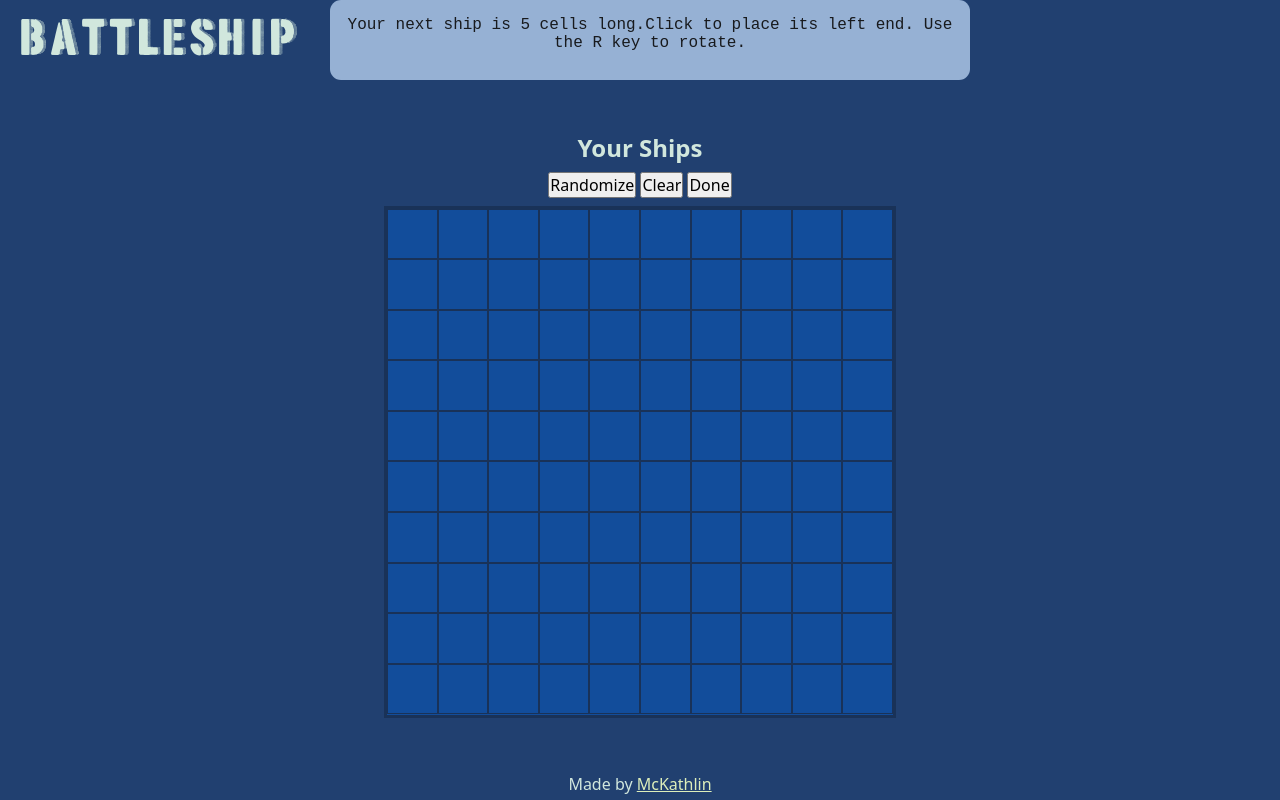
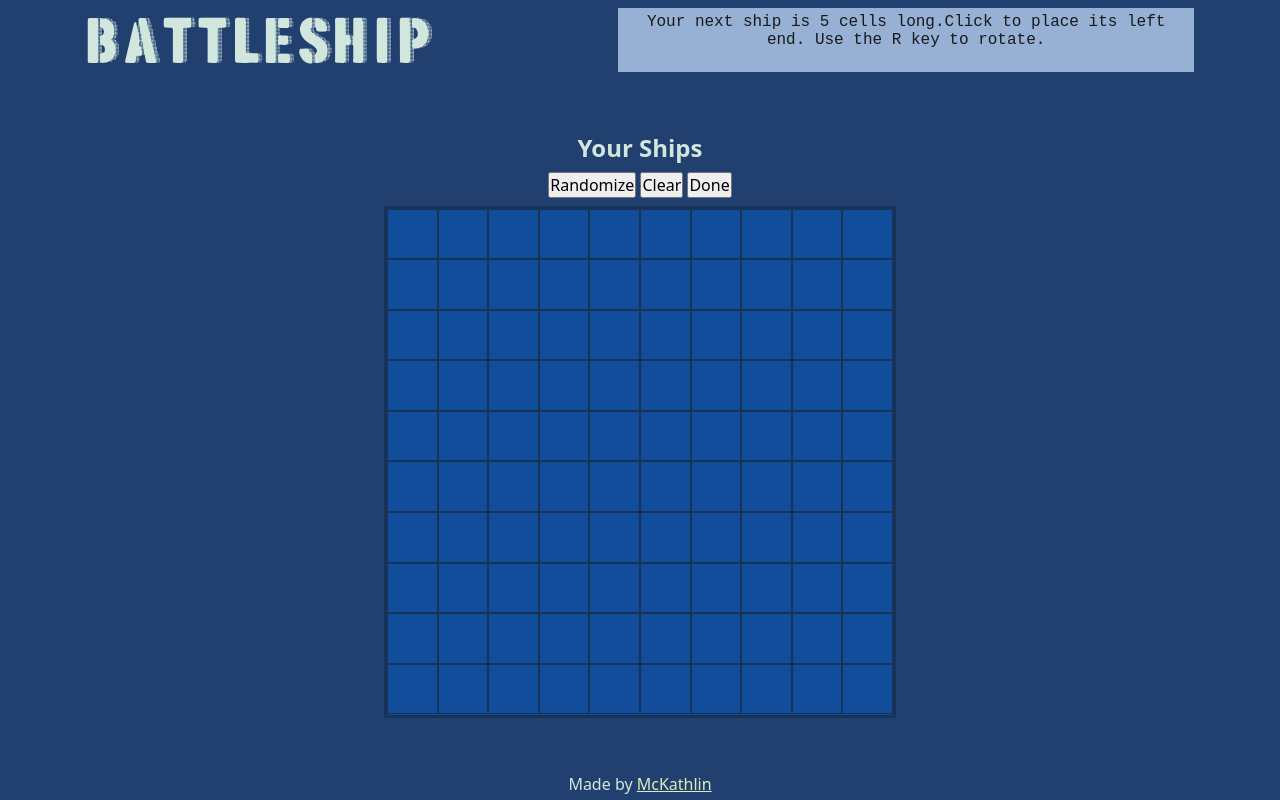
Before and after one commit to McKathlin/battleship, a website built with webpack: page src/template.html in a window 1280 px wide. Built offline with nearby package versions, Linux system fonts and the light colour scheme.

Commit message:
Change header layout to flex

```diff
--- a/src/style.css
+++ b/src/style.css
@@ -42,25 +42,27 @@ button {
 header {
   height: var(--header-height);
 
-  display: grid;
-  grid-template-columns: min-content 1fr;
+  display: flex;
+  flex-direction: row;
+  justify-content: space-around;
   gap: 10px;
 }
 
 header h1 {
   font-family: "Poster Army", Impact, Haettenschweiler, 'Arial Narrow Bold', sans-serif;
-  font-size: 3rem;
+  margin: 10px;
+  font-size: min(5vw, calc(var(--header-height) - 20px));
   font-weight: normal;
   text-transform: uppercase;
-  line-height: var(--header-height);
 }
 
 header #message {
-  padding-top: 1rem;
+  margin: 8px;
+  padding: 5px 10px;
+  width: 36rem;
   font-family: 'Courier New', Courier, monospace;
   color: #181a1d;
   background-color: rgb(150, 177, 212);
-  border-radius: 11px;
 }
 
 /* Main */
@@ -174,8 +176,4 @@ footer a:hover {
     --board-size: min(40vw, calc(var(--main-height) - 5rem));
     flex-direction: row-reverse;
   }
-
-  header {
-    grid-template-columns: 25% 50% 25%;
-  }
 }
```
